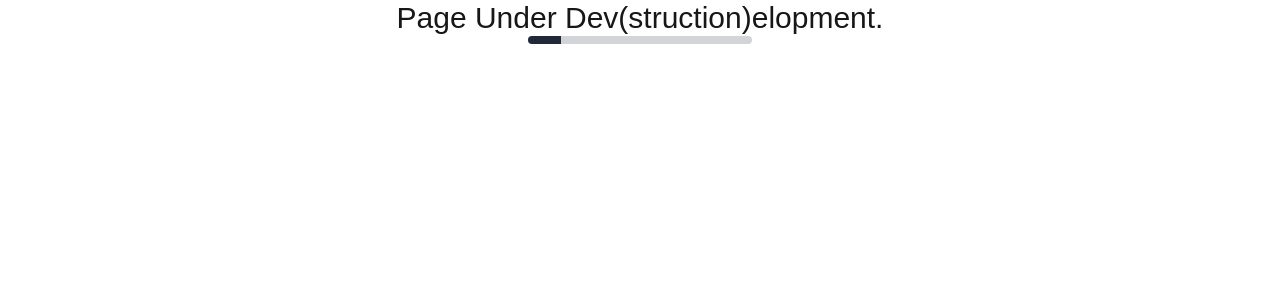
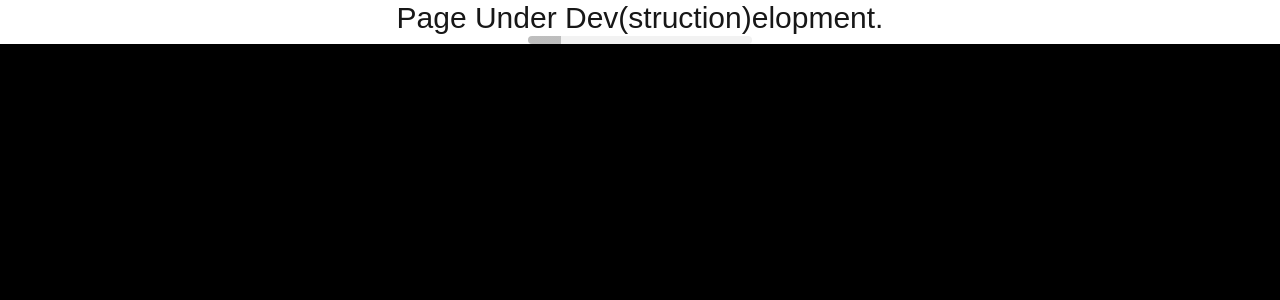
Before and after one commit to trevornei/trevorneidotcom, a Next.js app: page / in a window 1280 px wide. Shown: the top 300 px of the page. Built offline with nearby package versions, Linux system fonts and the light colour scheme.

Commit message:
Changed the theme

```diff
--- a/tailwind.config.js
+++ b/tailwind.config.js
@@ -5,15 +5,33 @@ module.exports = {
     "./src/components/**/*.{js,ts,jsx,tsx,mdx}",
     "./src/app/**/*.{js,ts,jsx,tsx,mdx}",
   ],
-  theme: {
-    extend: {
-      colors: {
-        background: "var(--background)",
-        foreground: "var(--foreground)",
-      },
+  daisyui: {
+    themes: [
+      {
+        mytheme: {
+
+"primary": "#000000",
+
+"secondary": "#ff00ff",
+
+"accent": "#00ff00",
+
+"neutral": "#ff00ff",
+
+"base-100": "#000000",
+
+"info": "#0000ff",
+
+"success": "#00ff00",
+
+"warning": "#00ff00",
+
+"error": "#ff0000",
+          },
+        },
+      ],
     },
-  },
-  plugins: [
+    plugins: [
      require('daisyui'),
   ],
 };
```
